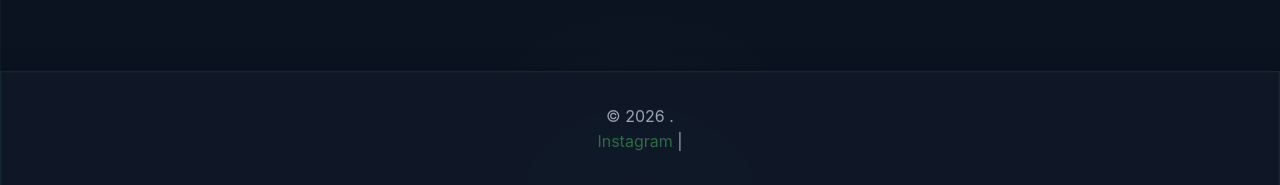
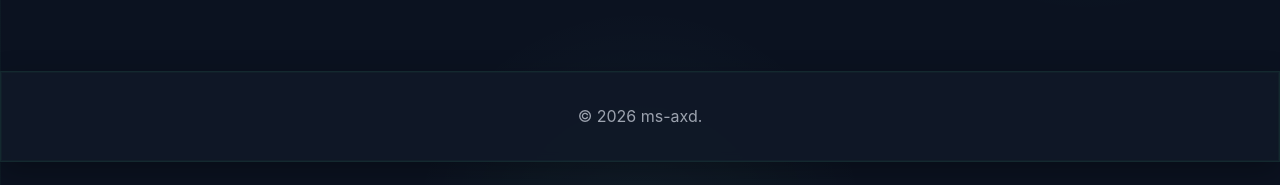
Before and after one commit to ms-axd/ms-axd.github.io, a Jekyll site: the page built from index.html, in a window 1280 px wide. Shown: the part 1382-1567 px from the top of the page. Built offline with Jekyll 4.4.1, drawn with Linux system fonts in a browser that asks for light colours; the list of posts is cut into pages by our own code; after the commit the page ends 1544 px from its top, so only the background shows below that.

Commit message:
footer 수정

```diff
--- a/_layouts/default.html
+++ b/_layouts/default.html
@@ -47,9 +47,9 @@
   </main>
 
   <footer>
-    <p>&copy; 2026 . </p>
+    <p>&copy; 2026 ms-axd. </p>
     <p>
-      <a href="https://instagram.com/ms_axd/{{ site.instagram }}" target="_blank">Instagram</a> |
+      <!-- <a href="https://instagram.com/ms_axd/{{ site.instagram }}" target="_blank">Instagram</a> | -->
       <a href=""></a>
     </p>
   </footer>
```
